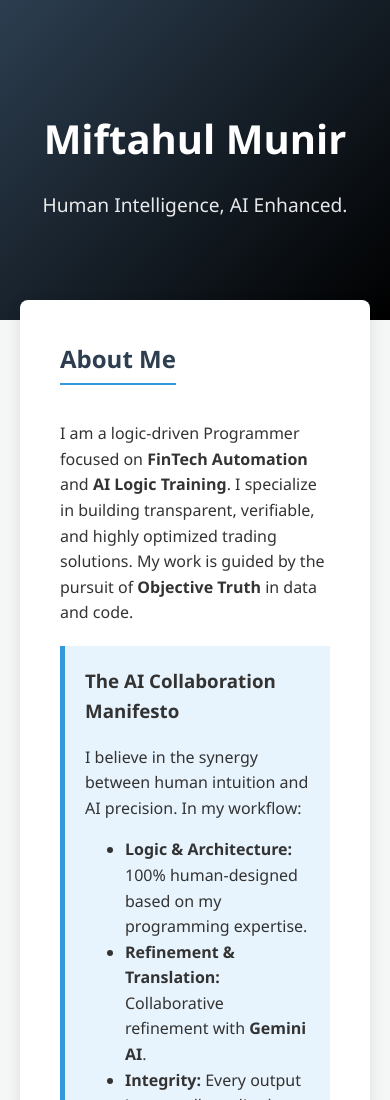
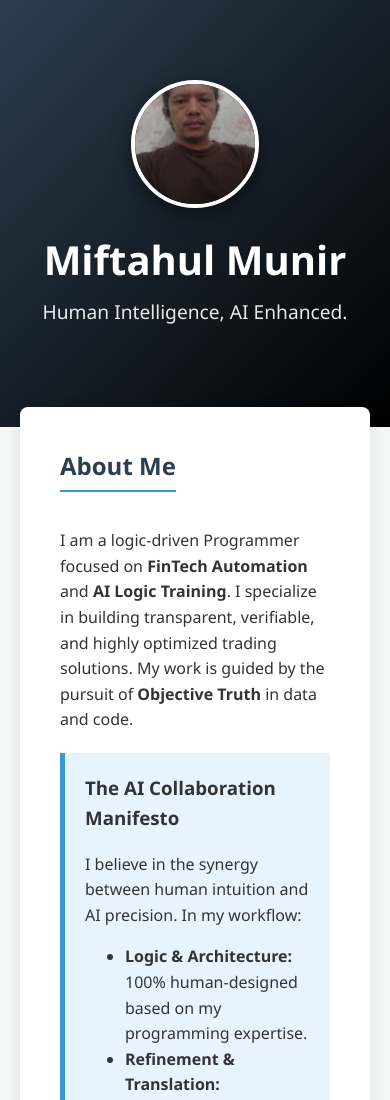
Before and after one commit to miftahul001/miftahul001, a plain HTML site: page index.html in a window 390 px wide. Shown: the top 1100 px of the page. Drawn offline with Linux system fonts and the light colour scheme.

Commit message:
Refactor header and add responsive profile styles
Updated header layout and added responsive styles for profile picture.

```diff
--- a/index.html
+++ b/index.html
@@ -25,7 +25,9 @@
 			background: linear-gradient(135deg, #2c3e50 0%, #000000 100%);
 			color: white;
 			padding: 80px 20px;
-			text-align: center;
+			display: flex;
+			justify-content: center;
+			align-items: center;
 		}
 
 		.container {
@@ -34,15 +36,51 @@
 			padding: 20px;
 		}
 
+		/* Perubahan untuk Foto Profil */
+		.hero {
+			display: flex;
+			align-items: center;
+			gap: 40px;
+			max-width: 900px;
+			width: 100%;
+			text-align: left;
+		}
+
 		.hero h1 {
 			font-size: 2.5em;
-			margin-bottom: 10px;
+			margin-top: 0;
+			margin-bottom: 5px;
 		}
 
 		.hero p {
 			font-size: 1.2em;
 			font-weight: 300;
 			opacity: 0.9;
+			margin-top: 0;
+		}
+
+		/* CSS Cropping Foto Profil */
+		.profile-pic {
+			width: 160px;
+			height: 160px;
+			object-fit: cover; /* Memastikan foto mengisi bingkai tanpa distorsi */
+			border-radius: 50%; /* Membuat foto menjadi lingkaran presisi */
+			aspect-ratio: 1/1; /* Memastikan aspect ratio tetap 1:1 */
+			box-shadow: 0 6px 20px rgba(0,0,0,0.5); /* Menambah kedalaman */
+			border: 4px solid #fff; /* Bingkai putih profesional */
+		}
+
+		/* Responsif untuk Layar Kecil */
+		@media (max-width: 700px) {
+			.hero {
+				flex-direction: column;
+				text-align: center;
+				gap: 20px;
+			}
+			.profile-pic {
+				width: 120px;
+				height: 120px;
+			}
 		}
 
 		.section {
@@ -150,8 +188,11 @@
 
 	<header>
 		<div class="hero">
-			<h1>Miftahul Munir</h1>
-			<p>Human Intelligence, AI Enhanced.</p>
+			<img src="avatar.jpg" alt="Miftahul Munir" class="profile-pic">
+			<div class="hero-text">
+				<h1>Miftahul Munir</h1>
+				<p>Human Intelligence, AI Enhanced.</p>
+			</div>
 		</div>
 	</header>
 
```
